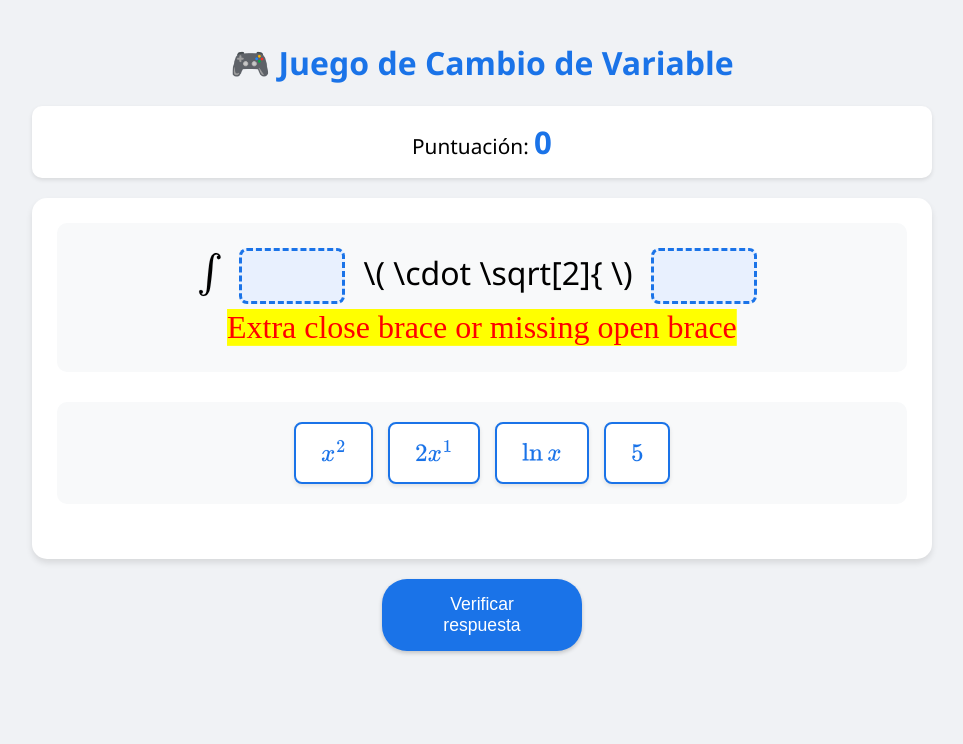
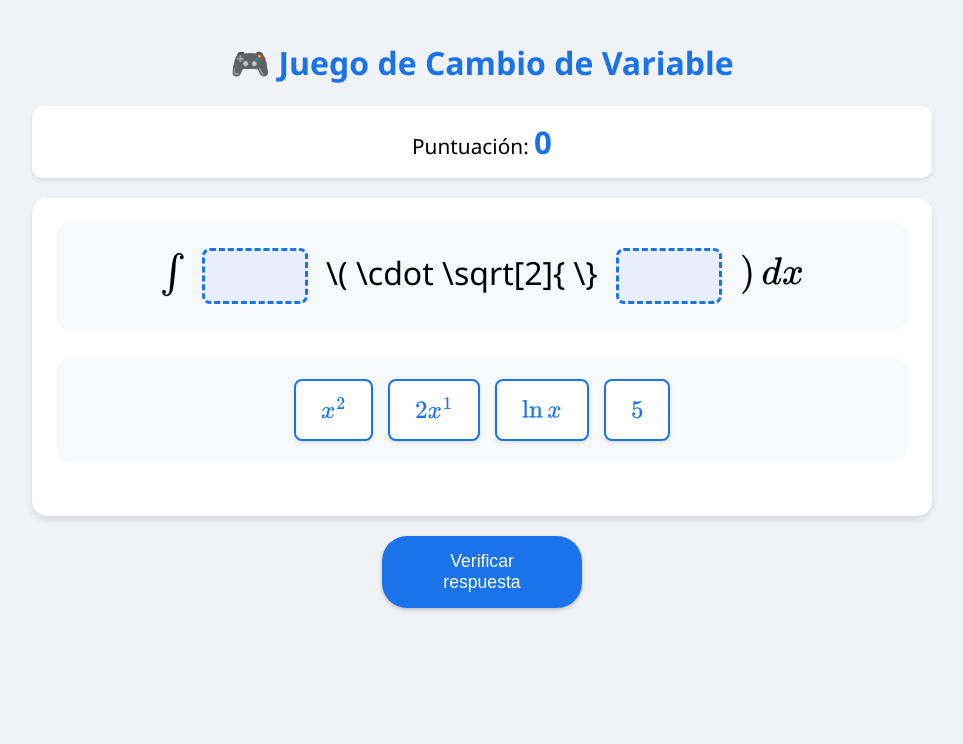
Before and after one commit to genarofis/juegointegralcambiodevariable, a plain HTML site: page index.html in a window 1280 px wide. Shown: the whole page, without its empty margins (158-1121 px from the left). Drawn offline with nearby package versions, Linux system fonts and the light colour scheme.

Commit message:
Update index.html

```diff
--- a/index.html
+++ b/index.html
@@ -285,9 +285,9 @@
                     integralHTML = `
                         \\(\\int \\)
                         <span class="espacio-drop" id="drop1" ondrop="drop(event)" ondragover="allowDrop(event)"></span>
-                        \\( \\cdot \\sqrt[${m}]{ \\)
+                        \\( \\cdot \\sqrt[${m}]{ \\}
                         <span class="espacio-drop" id="drop2" ondrop="drop(event)" ondragover="allowDrop(event)"></span>
-                        \\( } \\, dx\\)
+                        \\( ) \\, dx\\)
                     `;
                     break;
 
```
